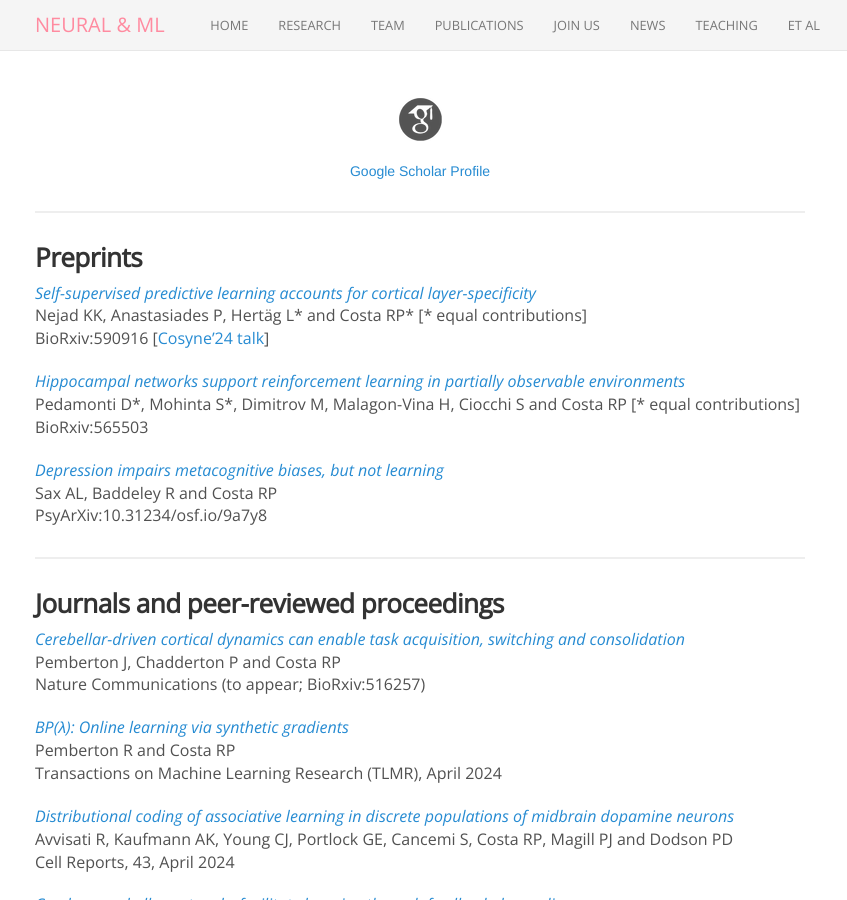
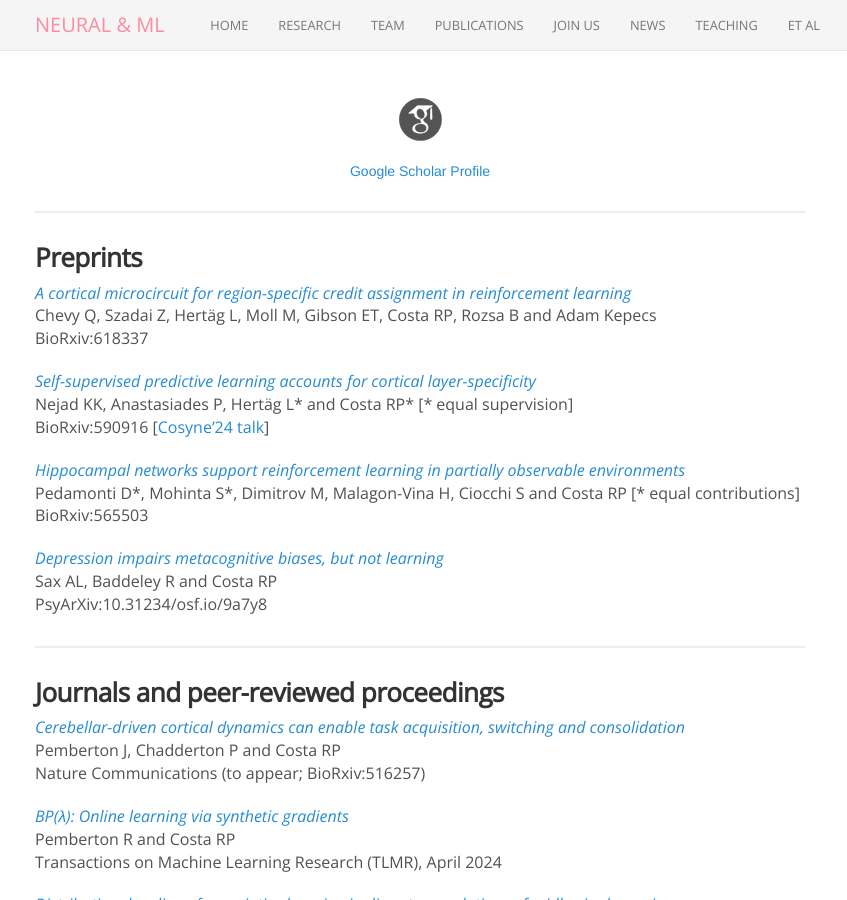
Before and after one commit to neuralml/neuralml.github.io, a Jekyll site: the page built from publications.md, in a window 1280 px wide and 900 px high. Shown: the whole window, without its empty margins (220-1067 px from the left). Built offline with Jekyll 4.4.1, drawn with Linux system fonts in a browser that asks for light colours; nearby versions of some CDN libraries.

Commit message:
Update publications.md

```diff
--- a/publications.md
+++ b/publications.md
@@ -16,8 +16,12 @@ permalink: /publications/
 
 ### Preprints
 
+[_A cortical microcircuit for region-specific credit assignment in reinforcement learning_](https://doi.org/10.1101/2024.10.15.618337)<br>
+Chevy Q, Szadai Z, Hertäg L, Moll M, Gibson ET, Costa RP, Rozsa B and Adam Kepecs<br>
+BioRxiv:618337
+
 [_Self-supervised predictive learning accounts for cortical layer-specificity_](https://doi.org/10.1101/2024.04.24.590916)<br>
-Nejad KK, Anastasiades P, Hertäg L\* and Costa RP\* [\* equal contributions]<br>
+Nejad KK, Anastasiades P, Hertäg L\* and Costa RP\* [\* equal supervision]<br>
 BioRxiv:590916 [[Cosyne'24 talk](https://youtu.be/rNPhkhJtCc8)]
 
 [_Hippocampal networks support reinforcement learning in partially observable environments_](https://doi.org/10.1101/2023.11.09.565503)<br>
```
